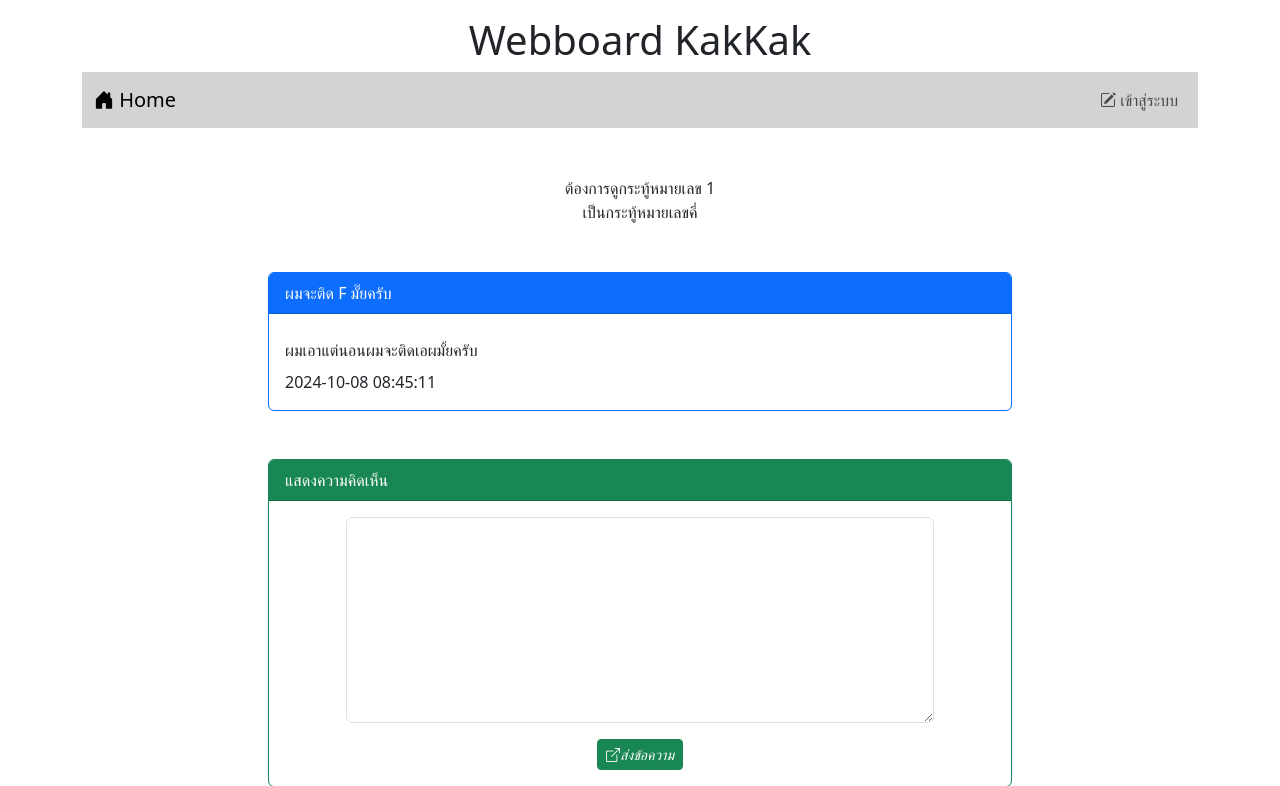
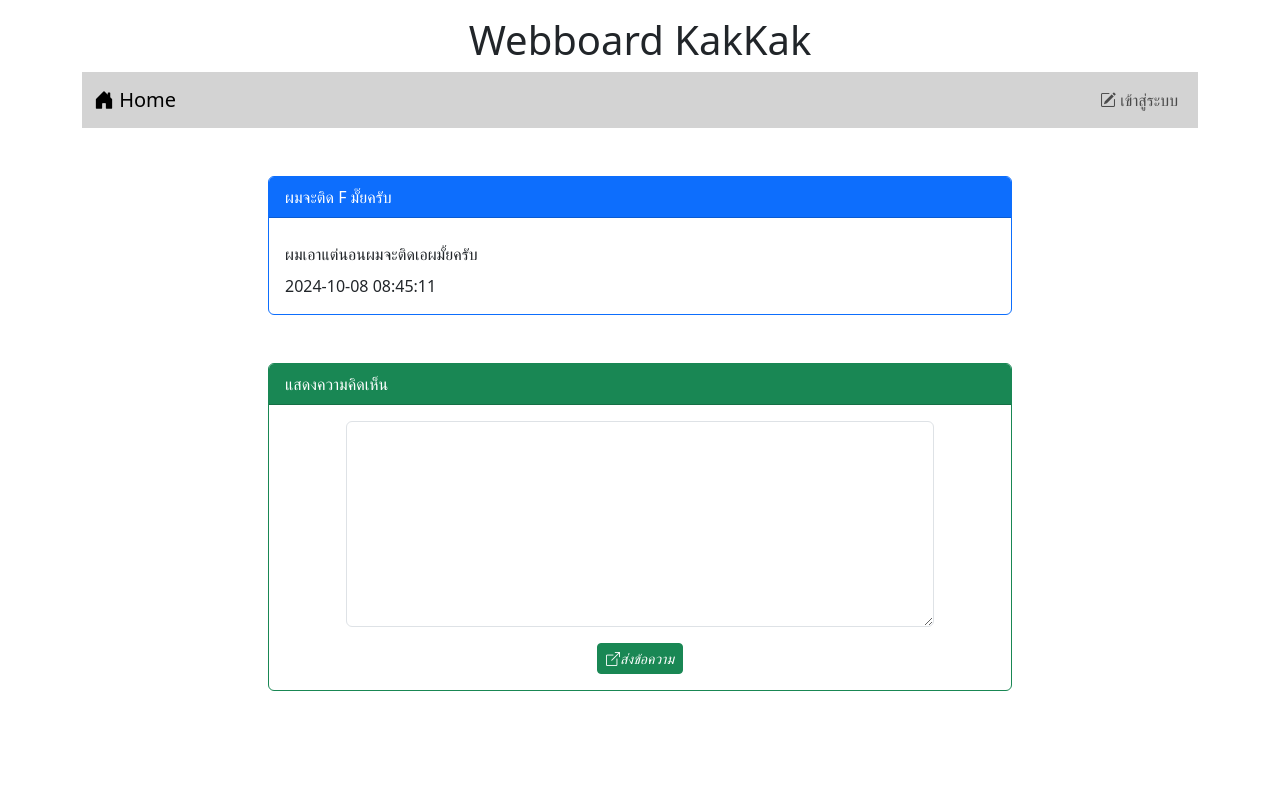
Before and after one commit to Maoooa/webboard_enetc, a PHP site: page /post.php?id=1 in a window 1280 px wide. Shown: the top 786 px of the page. Run offline with PHP 8.4, Linux system fonts and the light colour scheme; data comes from the database, SQL or seed files in the repository; tables that the repository leaves empty hold one stand-in row (values such as "Sample post").

Commit message:
Update login , register and post
Update login , register and post

```diff
--- a/post.php
+++ b/post.php
@@ -32,19 +32,6 @@
         <?php
         session_start();
         include "nav.php" ?>
-        <div class="mt-5">
-            <p style="text-align: center;">
-                ต้องการดูกระทู้หมายเลข
-                <?php
-                echo $id . "<BR>";
-                if (($id % 2) == 0)
-                    echo "เป็นกระทู้หมายเลขคู่";
-                else
-                    echo "เป็นกระทู้หมายเลขคี่";
-
-                ?>
-            </p>
-        </div>
         <!-- post -->
         <div class="card text-dark bg-white border-primary mt-5 col-sm-11 col-md-10 col-lg-8  mx-auto">
             <?php
@@ -65,13 +52,15 @@
         </div>
         <!-- แสดงผลความคิดเห็น -->
         <?php
+        $id = 0;
         $sql_com = "SELECT comment.id,comment.content,comment.post_date,user.login FROM comment
                 INNER JOIN user ON (comment.user_id = user.id) WHERE $post_id = comment.post_id ORDER BY comment.post_date ;";
         $result = $conn->query($sql_com);
 
         while ($row = $result->fetch()) {
+            $id = $id + 1;
             echo "  <div class='card text-dark bg-white border-info mt-3 col-sm-11 col-md-10 col-lg-8  mx-auto'>
-                        <div class='card-header bg-info text-white  '> ความคิดเห็นที่ $row[0] </div>
+                        <div class='card-header bg-info text-white  '> ความคิดเห็นที่ $id </div>
                         <div class='card-body'>
                             <div > $row[1] </div>
                             <div class='mt-2'> $row[3] : $row[2]</div>
--- a/register.php
+++ b/register.php
@@ -76,7 +76,7 @@
                                     <label for="pwd" class="from-label">ยืนยันรหัสผ่าน:</label>
                                 </div>
                                 <div class="col-lg-9 mx-auto my-auto ">
-                                    <input type="password" id="confpwd" class="form-control" name="pwd" require>
+                                    <input type="password" id="confpwd" onblur ="checkpwd()" class="form-control" name="pwd" require>
                                 </div>
                             </div>
 
@@ -127,7 +127,7 @@
         </form>
         <!-- register -->
         <div style="text-align: center;" class="mt-3">
-            ถ้ายังไม่ได้เป็นสมาชิก <a href="register.php">กรุณาสมัครสมาชิก</a>
+            หากมีบัญชีอยู่แล้ว <a href="login.php">เข้าสู่ระบบ</a>
         </div>
 
     </div>
```
Also changed, not shown: login.php (+4 -4 lines).
